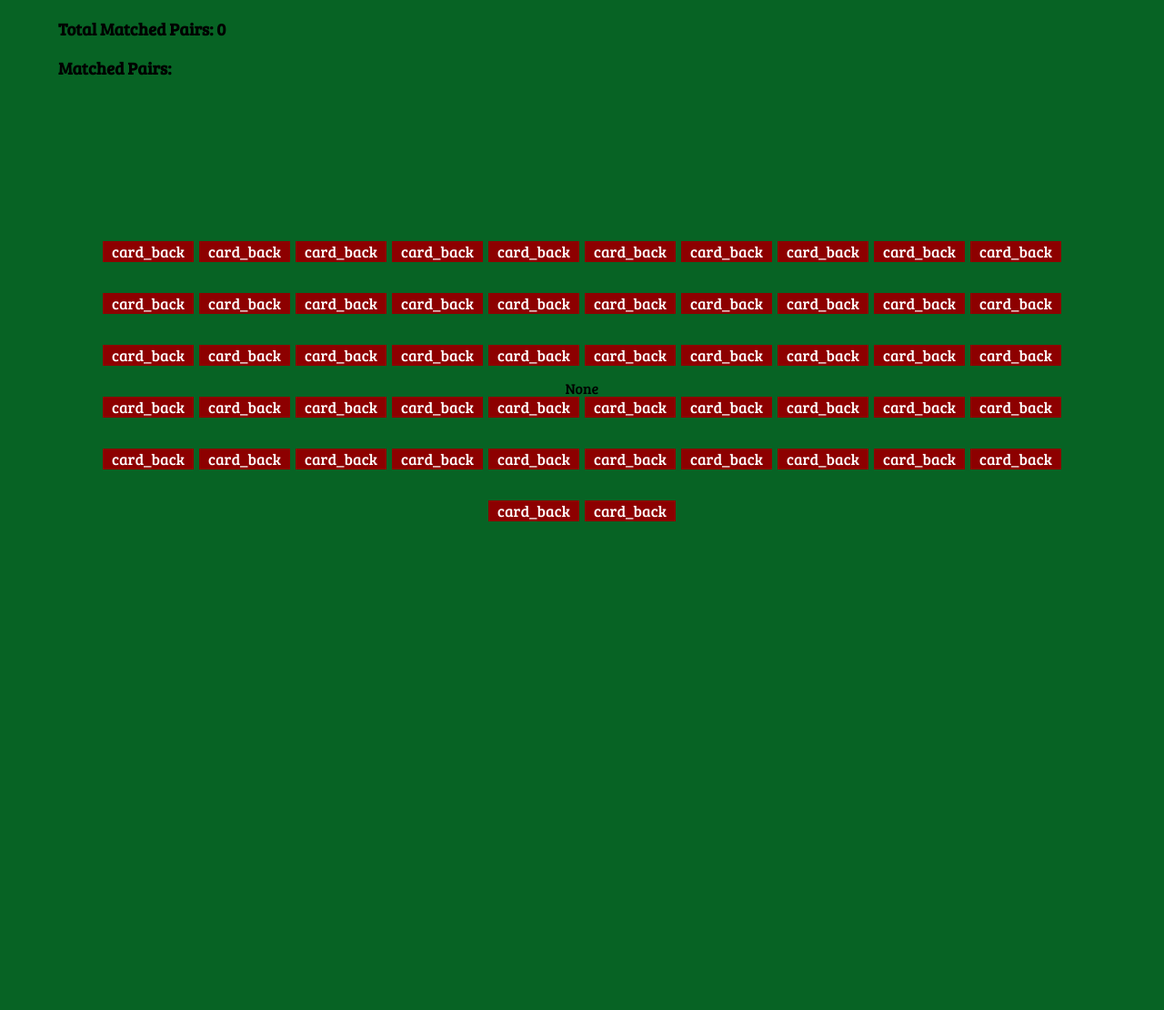
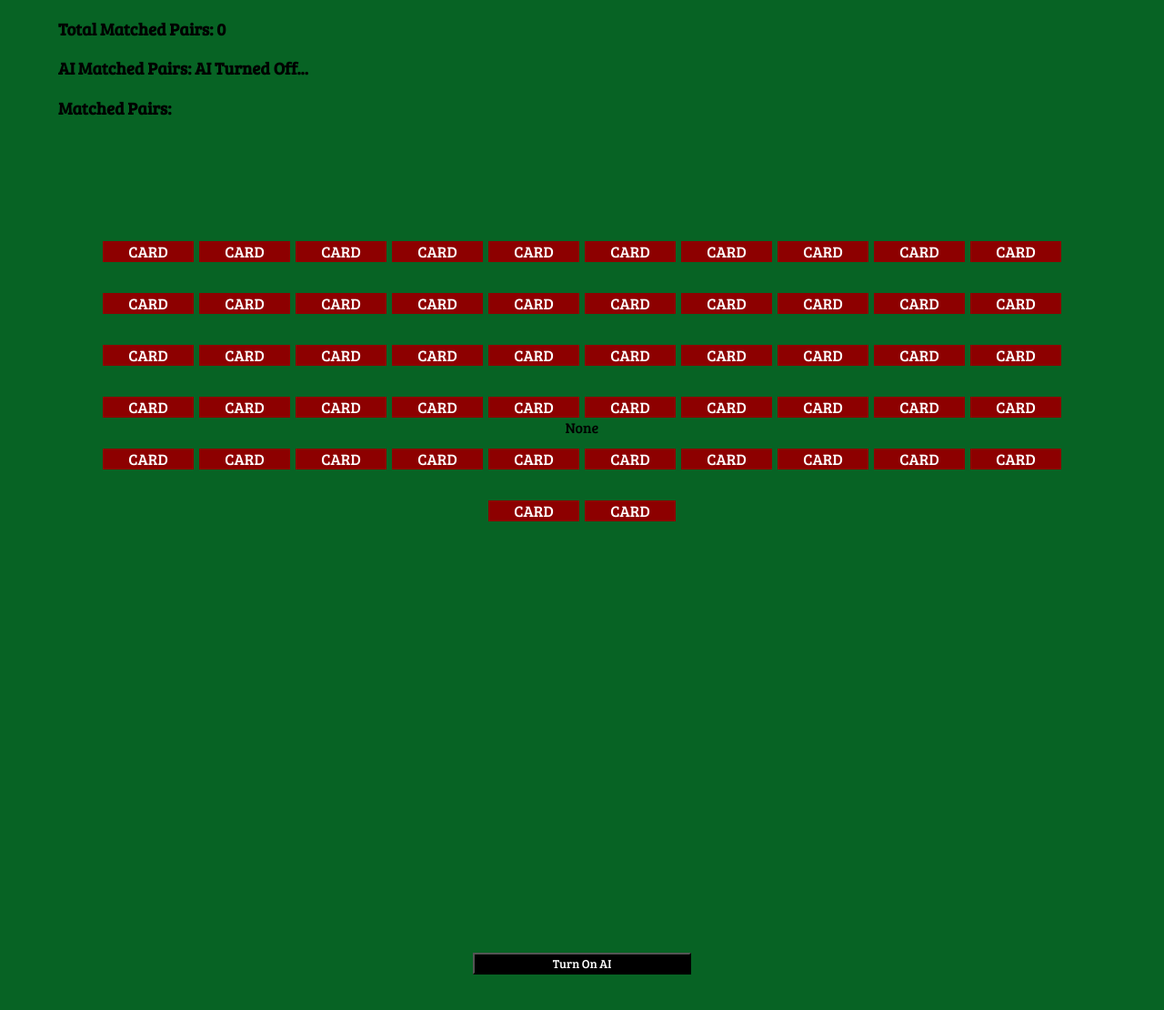
Before and after one commit to namadaza/CardMatch, a React app: page / in a window 1280 px wide. Shown: the whole page at 91% size. Before the commit the page ends 827 px from the top, so only its background shows below. Built offline with nearby package versions, Linux system fonts and the light colour scheme.

Commit message:
Minor bug fixes: user cannot click more cards during check, user cannot click same card twice for match. Implementing AI player.

```diff
--- a/components/CardMatch.js
+++ b/components/CardMatch.js
@@ -1,19 +1,21 @@
 import React from 'react'
 import concat from 'lodash/concat'
 
-const cards = [ "diamondA", "clubA", "heartA", "spadeA",
-                "diamond2", "club2", "heart2", "spade2",
-                "diamond3", "club3", "heart3", "spade3",
-                "diamond4", "club4", "heart4", "spade4",
-                "diamond5", "club5", "heart5", "spade5",
-                "diamond6", "club6", "heart6", "spade6",
-                "diamond7", "club7", "heart7", "spade7",
-                "diamond8", "club8", "heart8", "spade8",
-                "diamond9", "club9", "heart9", "spade9",
-                "diamond10", "club10", "heart10", "spade10",
-                "diamondJ", "clubJ", "heartJ", "spadeJ",
-                "diamondQ", "clubQ", "heartQ", "spadeQ",
-                "diamondK", "clubK", "heartK", "spadeK" ];
+const cards = [ "Diamond A", "Club A", "Heart A", "Spade A",
+                "Diamond 2", "Club 2", "Heart 2", "Spade 2",
+                "Diamond 3", "Club 3", "Heart 3", "Spade 3",
+                "Diamond 4", "Club 4", "Heart 4", "Spade 4",
+                "Diamond 5", "Club 5", "Heart 5", "Spade 5",
+                "Diamond 6", "Club 6", "Heart 6", "Spade 6",
+                "Diamond 7", "Club 7", "Heart 7", "Spade 7",
+                "Diamond 8", "Club 8", "Heart 8", "Spade 8",
+                "Diamond 9", "Club 9", "Heart 9", "Spade 9",
+                "Diamond 10", "Club 10", "Heart 10", "Spade 10",
+                "Diamond J", "Club J", "Heart J", "Spade J",
+                "Diamond Q", "Club Q", "Heart  Q", "Spade Q",
+                "Diamond K", "Club K", "Heart K", "Spade K" ];
+
+
 
 const cardsToMatch = 2;
 
@@ -23,10 +25,16 @@ class CardMatch extends React.Component {
     //Define function bindings
     this.shuffleCards = this.shuffleCards.bind(this);
     this.pickCard = this.pickCard.bind(this);
+    this.toggleAiMode = this.toggleAiMode.bind(this);
+    this.resetGame = this.resetGame.bind(this);
+    this.ignoreUserClicks = false;
     this.state = {
       currentCards: [],
       selectedCards: [],
-      matchedCards: []
+      matchedCards: [],
+      compPlayerMemory: [],
+      compMatchedCards: [],
+      ai: false
     };
   }
   componentDidMount() {
@@ -54,7 +62,9 @@ class CardMatch extends React.Component {
       currentCards: shuffledObjects,
     }));
   }
+  //TODO Extend this function to handle computer player
   pickCard(cardIndex) {
+    if (this.ignoreUserClicks !== true) {
       if (!this.state.matchedCards.includes(cardIndex)) {
         //Define temp variables to check if click is valid
         let curSelectedCards = concat(this.state.selectedCards, cardIndex);
@@ -62,10 +72,13 @@ class CardMatch extends React.Component {
         //Set clicked card temporarily to selected, select most recently added card
         tempCurrentCards[curSelectedCards[curSelectedCards.length-1]].position = "selected";
         if (curSelectedCards.length == cardsToMatch) {
+          //Check that selected cards are different
+          if (curSelectedCards[0] !== curSelectedCards[1]) {
             //Set state to show user card has been clicked
             this.setState({
               currentCards: tempCurrentCards
             })
+            this.ignoreUserClicks = true;
             //Check for match, update accordingly
             setTimeout(() => {
               //isMatch returns the corrected tempCurrentCards if no match found
@@ -75,7 +88,9 @@ class CardMatch extends React.Component {
                 selectedCards: curSelectedCards,
                 currentCards: tempCurrentCards
               });
+              this.ignoreUserClicks = false;
             }, 750);
+          }
         }
         else {
           //First of selected cards, show card face
@@ -84,6 +99,7 @@ class CardMatch extends React.Component {
             selectedCards: curSelectedCards,
             currentCards: tempCurrentCards
           })
+        }
       }
     }
   }
@@ -114,22 +130,30 @@ class CardMatch extends React.Component {
   resetGame() {
 
   }
+  toggleAiMode() {
+    this.setState(prevState => ({
+      ai: !prevState.ai
+    }));
+  }
   render() {
     let cardIndex = 0;
     let clickEvent = this.pickCard;
+    let toggleEvent = this.toggleAiMode;
+    let resetEvent = this.resetGame;
     return (
       <div className="card-match-app">
-        <Stats matchedCards={this.state.matchedCards} cards={this.state.currentCards}/>
+        <Stats matchedCards={this.state.matchedCards} cards={this.state.currentCards} aimode={this.state.ai} aiMatchedCards={this.state.compMatchedCards}/>
         <div className="cards">
           {this.state.currentCards.map((card) => {
             return <Card key={cardIndex}
                          index={cardIndex++}
                          type={card.type}
                          position={card.position}
-                         clickEvent={clickEvent}/>
+                         clickEvent={clickEvent}
+                         ignoreUserClicks={this.state.ignoreUserClicks} />
           })}
         </div>
-        <Controls resetFunction={this.resetMatch} />
+        <Controls resetEvent={resetEvent} toggleEvent={toggleEvent} aimode={this.state.ai} />
       </div>
     )
   }
@@ -142,7 +166,7 @@ class Card extends React.Component {
   }
   processClick() {
     //Pass in cardIndex to parent click function
-    if (this.props.clickEvent !== null) {
+    if (this.props.clickEvent !== null && this.props.ignoreUserClicks !== true) {
       this.props.clickEvent(this.props.index);
     }
   }
@@ -150,11 +174,10 @@ class Card extends React.Component {
     return (
       <div data-index={this.props.index}
            data-cardtype={this.props.type}
-           onClick={this.clickMe}
-           className={"card card--"+this.props.type}
-           onClick={this.processClick}>
+           onClick={this.processClick}
+           className={"card card--"+this.props.type}>
         <div className={"card--"+this.props.position}>
-          <p>{this.props.position=="unselected" ? "card_back" : this.props.type}</p>
+          <p>{this.props.position=="unselected" ? "CARD" : this.props.type}</p>
           <div className={this.props.position=="unselected" ? "card_back" : "card_front"}></div>
         </div>
       </div>
@@ -170,6 +193,7 @@ class Stats extends React.Component {
     return (
       <div className="stats">
         <h3>Total Matched Pairs: {this.props.matchedCards.length==0 ? 0 : this.props.matchedCards.length/2}</h3>
+        <h3>AI Matched Pairs: {this.props.aimode ? this.props.aiMatchedCards.length/2 : "AI Turned Off..."}</h3>
         <h3>Matched Pairs: </h3>
         <div className="cards matched">
           {this.props.matchedCards.length==0 ? "None" :
@@ -189,14 +213,21 @@ class Stats extends React.Component {
 class Controls extends React.Component {
   constructor(props) {
     super();
+    this.processClick = this.processClick.bind(this);
+  }
+  processClick() {
+    this.props.toggleEvent();
   }
   render() {
     return (
       <div className="controls">
+        <div className="toggleai"
+             onClick={this.processClick}>
+          <button>{this.props.aimode ? "Turn Off AI" : "Turn On AI"}</button>
+        </div>
       </div>
     )
   }
 }
 
-
 export default CardMatch
--- a/package.json
+++ b/package.json
@@ -2,6 +2,7 @@
   "name": "tile-match-app",
   "version": "1.0.0",
   "scripts": {
+    "build": "webpack -p",
     "start": "webpack-dev-server",
     "test": "echo \"Error: no test specified...\" && exit 1"
   },
--- a/public/stylesheet.css
+++ b/public/stylesheet.css
@@ -18,6 +18,11 @@ p {
 
 .controls {
   height: 10vh;
+  display: flex;
+  flex-wrap: wrap;
+  justify-content: center;
+  align-content: center;
+  height: 80vh;
 }
 .cards {
   display: flex;
@@ -46,3 +51,10 @@ p {
 .card--unselected {
   background-color: #8d0000;
 }
+
+button {
+  font-family: 'Bree Serif', serif;
+  background-color: black;
+  color: white;
+  width: 30vh;
+}
```
Lines whose indentation alone changed are shown as unchanged.
